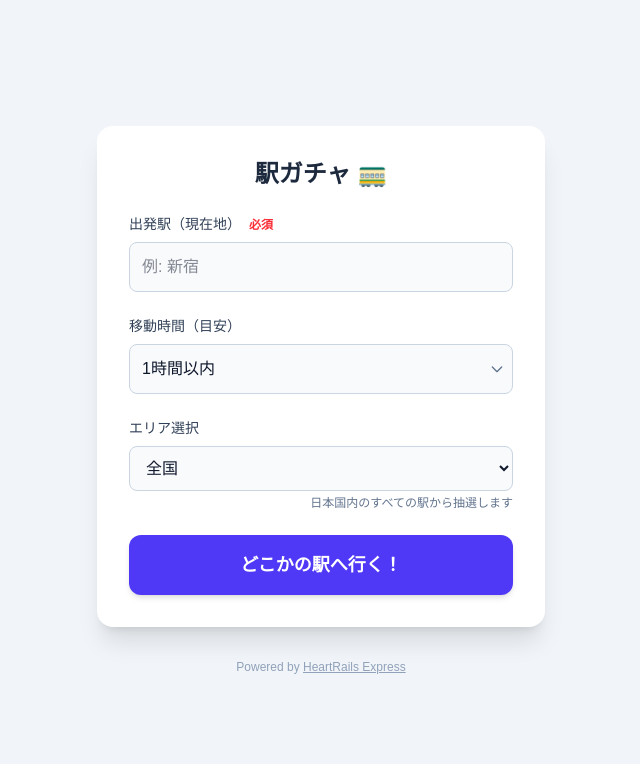
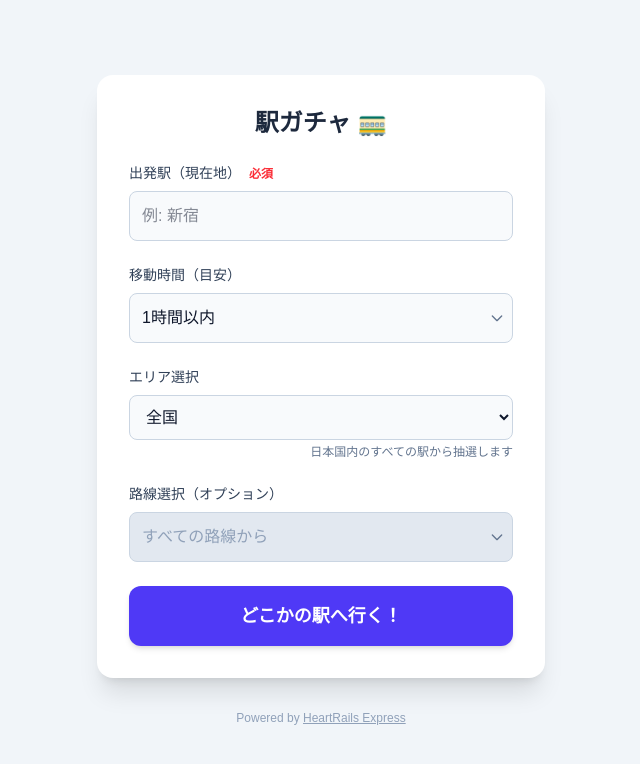
Before and after one commit to shunsuke-blog/station-app, a Next.js app: page / in a window 1280 px wide. Shown: the top 764 px of the page, without its empty margins (319-959 px from the left). Built offline with nearby package versions, Linux system fonts and the light colour scheme.

Commit message:
路線追加

```diff
--- a/app/page.tsx
+++ b/app/page.tsx
@@ -48,8 +48,14 @@ export default function Home() {
   // 入力フォーム全体を監視するための「参照(ref)」
   const wrapperRef = useRef<HTMLDivElement>(null);
 
+  // 路線
+  const [selectedLine, setSelectedLine] = useState<string>("すべて");
+
   // 1. 都道府県が変わったら路線を取得
   useEffect(() => {
+    // ★追加: 都道府県が変わったら、選択中の路線を「すべて」に戻す
+    setSelectedLine("すべて");
+    // ↓ここから下は今までと同じです
     if (selectedPref === "全国") {
       setLines([]);
       return;
@@ -57,12 +63,12 @@ export default function Home() {
     const fetchLines = async () => {
       setLoading(true);
       setStatusMessage("路線データを取得中...");
-
       try {
         let searchPref = selectedPref;
         if (selectedPref.includes("東京都")) {
           searchPref = "東京都";
         }
+
         const res = await fetch(`https://express.heartrails.com/api/json?method=getLines&prefecture=${encodeURIComponent(searchPref)}`);
         const data: LinesResponse = await res.json();
         setLines(data?.response?.line || []);
@@ -197,6 +203,12 @@ export default function Home() {
           const data: LinesResponse = await res.json();
           targetLines = data?.response?.line || [];
           if (targetLines.length === 0) continue;
+        } else {
+          // ★追加: 都道府県指定モードの場合
+          // もし特定の路線が選ばれていたら、その路線だけを対象にする
+          if (selectedLine !== "すべて") {
+            targetLines = [selectedLine];
+          }
         }
 
         const randomLine = targetLines[Math.floor(Math.random() * targetLines.length)];
@@ -226,7 +238,6 @@ export default function Home() {
         }
 
         if (candidates.length === 0) continue;
-
         const candidate = candidates[Math.floor(Math.random() * candidates.length)];
 
         // 計算ロジックを utils.ts から使用
@@ -240,7 +251,6 @@ export default function Home() {
         }
 
         console.log(`候補: ${candidate.name}駅, 推定時間: ${time}分`);
-
         if (time <= parseInt(maxTime)) {
           foundStation = candidate;
           (foundStation as any).estimatedTime = time;
@@ -360,6 +370,26 @@ export default function Home() {
                   : lines.length > 0 ? `${lines.length} 路線が見つかりました` : "読み込み中..."}
             </p>
           </div>
+          <div>
+            <label className="block text-sm font-medium text-slate-700 mb-2">路線選択（オプション）</label>
+            <div className="relative">
+              <select
+                className="w-full p-3 border border-slate-300 text-slate-900 rounded-lg bg-slate-50 appearance-none disabled:bg-slate-200 disabled:text-slate-400"
+                value={selectedLine}
+                onChange={(e) => setSelectedLine(e.target.value)}
+                // 全国モードの時は選べないようにする（路線が多すぎるため）
+                disabled={selectedPref === "全国" || lines.length === 0}
+              >
+                <option value="すべて">すべての路線から</option>
+                {lines.map(line => (
+                  <option key={line} value={line}>{line}</option>
+                ))}
+              </select>
+              <div className="absolute inset-y-0 right-0 flex items-center px-2 pointer-events-none">
+                <svg className="w-4 h-4 text-slate-500" fill="none" stroke="currentColor" viewBox="0 0 24 24"><path strokeLinecap="round" strokeLinejoin="round" strokeWidth="2" d="M19 9l-7 7-7-7"></path></svg>
+              </div>
+            </div>
+          </div>
 
           <button
             onClick={handleGacha}
```
